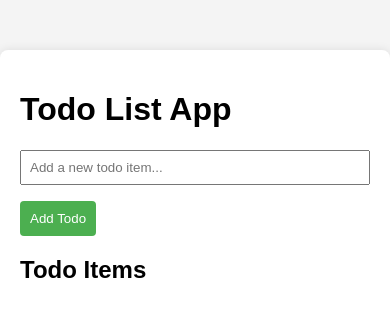
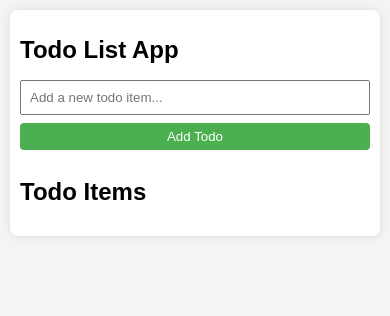
Before and after one commit to Legend-Vipin/TODO-List, a website: page index.html in a window 390 px wide. Drawn offline with Linux system fonts and the light colour scheme.

Commit message:
Update repo

```diff
--- a/script.js
+++ b/script.js
@@ -34,10 +34,11 @@ function renderTodos() {
 }
 
 function completeTodo(index) {
-    const timestamp = new Date().toLocaleString();
-    todos[index] = `${todos[index]} (Completed on ${timestamp})`;
-
-    renderTodos();
+    if (!todos[index].includes("(Completed on")) {
+        const timestamp = new Date().toLocaleString();
+        todos[index] = `${todos[index]} (Completed on ${timestamp})`;
+        renderTodos();
+    }
 }
 
 function removeTodo(index) {
--- a/style.css
+++ b/style.css
@@ -28,6 +28,7 @@ button {
     border: none;
     border-radius: 4px;
     cursor: pointer;
+    margin-right: 5px; /* Add this line to create space between buttons */
 }
 
 button:hover {
@@ -47,3 +48,40 @@ li {
     text-decoration: line-through;
     color: gray;
 }
+
+/* Media Queries for Responsive Design */
+@media (max-width: 768px) {
+    .container {
+        margin: 20px;
+        padding: 15px;
+    }
+
+    input, button {
+        width: 100%;
+        margin-bottom: 10px;
+    }
+
+    button {
+        padding: 8px;
+    }
+}
+
+@media (max-width: 480px) {
+    .container {
+        margin: 10px;
+        padding: 10px;
+    }
+
+    h1 {
+        font-size: 1.5em;
+    }
+
+    input, button {
+        width: 100%;
+        margin-bottom: 8px;
+    }
+
+    button {
+        padding: 6px;
+    }
+}
```
Also changed, not shown: package.json (+6 -5 lines), README.md.
